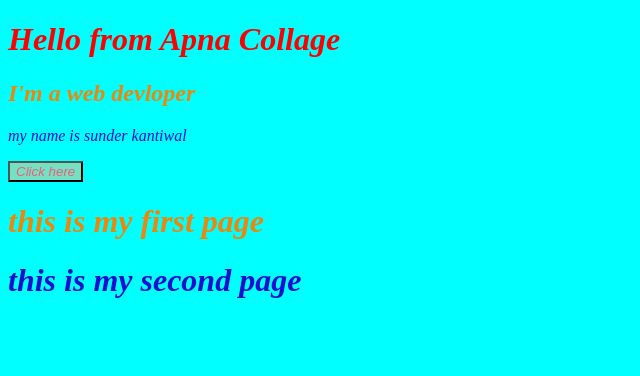
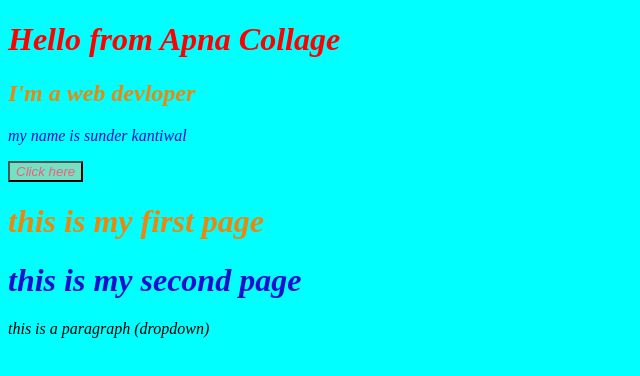
Before and after one commit to thekantiwal1504-debug/CSS_HTML, a plain HTML site: page INDEX.html in a window 1280 px wide. Shown: the whole page, without its empty margins (0-640 px from the left). Drawn offline with Linux system fonts and the light colour scheme.

```diff
--- a/INDEX.html
+++ b/INDEX.html
@@ -17,3 +17,4 @@
     <h1 class="myclass" id="heading03">this is my second page</h1>
 </body>
 </html>
+<p>this is a paragraph (dropdown)</p>
```
